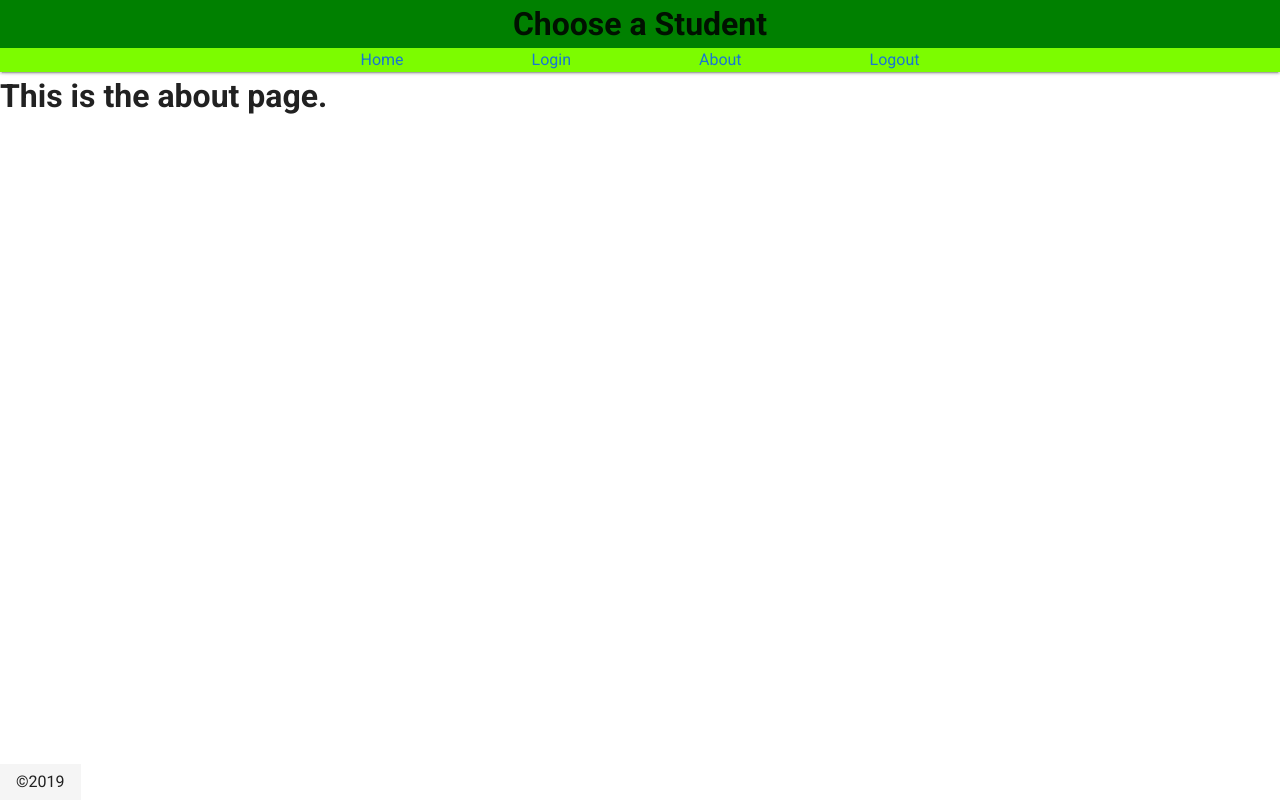
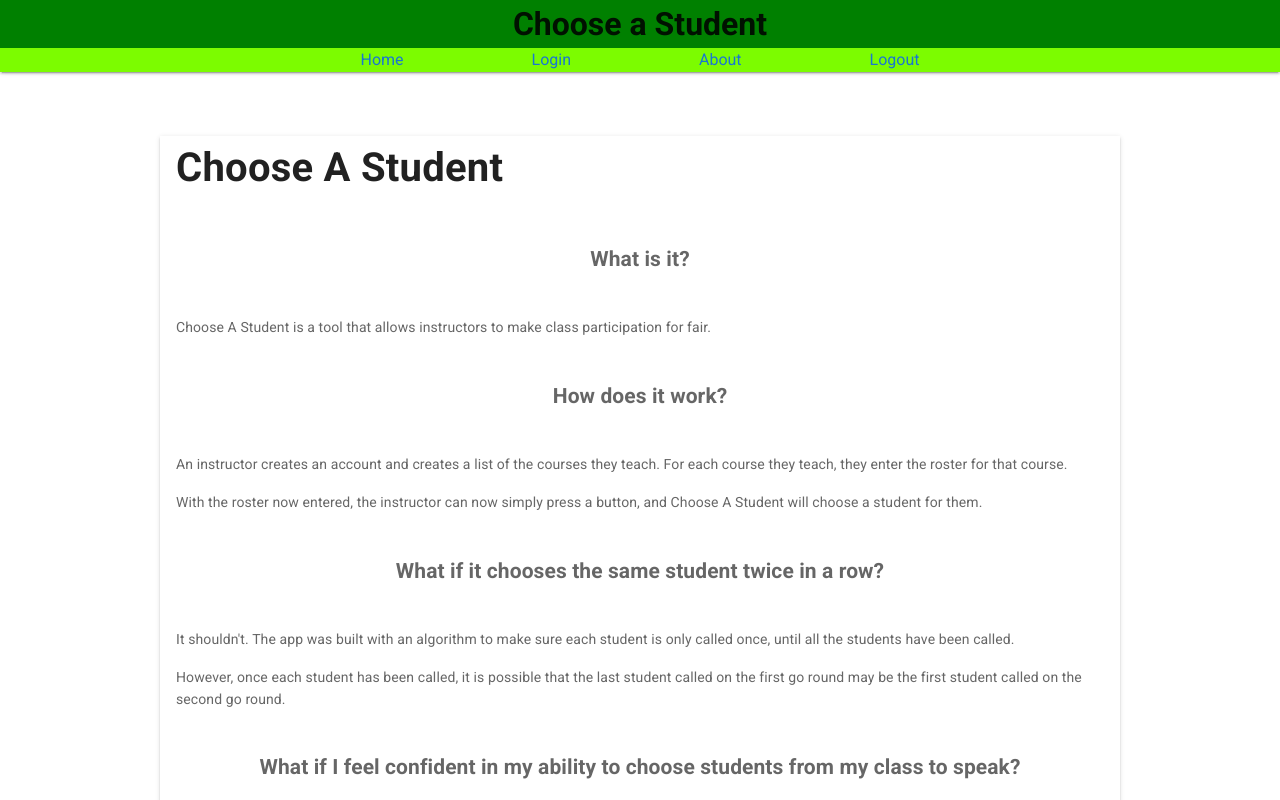
Before and after one commit to Holgermueller/choose-a-cause, a Vue app: page /about in a window 1280 px wide. Shown: the top 800 px of the page. Built offline with nearby package versions, Linux system fonts and the light colour scheme.

Commit message:
worked on about page

```diff
--- a/src/components/layout/Footer.vue
+++ b/src/components/layout/Footer.vue
@@ -1,12 +1,12 @@
 <template>
   <div id="footer">
-    <v-footer>&copy;2019</v-footer>
+    <v-footer>&copy;2019 Holger Mueller</v-footer>
   </div>
 </template>
 
 <style scoped>
 #footer {
-  position: fixed;
+  position: absolute;
   bottom: 0;
 }
 </style>
--- a/src/components/pages/about.vue
+++ b/src/components/pages/about.vue
@@ -1,17 +1,65 @@
 <template>
-    <div>
-        <h1>
-            This is the about page.
-        </h1>
-    </div>
+  <div>
+    <v-card class="about-content" tile>
+      <v-card-title>
+        <h1>Choose A Student</h1>
+      </v-card-title>
+
+      <v-card-text class="faq">
+        <h2 class="question">What is it?</h2>
+        <p
+          class="answer"
+        >Choose A Student is a tool that allows instructors to make class participation for fair.</p>
+
+        <h2 class="question">How does it work?</h2>
+        <p
+          class="answer"
+        >An instructor creates an account and creates a list of the courses they teach. For each course they teach, they enter the roster for that course.</p>
+        <p
+          class="answer"
+        >With the roster now entered, the instructor can now simply press a button, and Choose A Student will choose a student for them.</p>
+
+        <h2 class="question">What if it chooses the same student twice in a row?</h2>
+        <p
+          class="answer"
+        >It shouldn't. The app was built with an algorithm to make sure each student is only called once, until all the students have been called.</p>
+        <p
+          class="answer"
+        >However, once each student has been called, it is possible that the last student called on the first go round may be the first student called on the second go round.</p>
+
+        <h2
+          class="question"
+        >What if I feel confident in my ability to choose students from my class to speak?</h2>
+        <p
+          class="answer"
+        >By all means, keep doing that. You do you. Choose A Student is merely here as an option. It's not meant to change your way of life in any way.</p>
+        <p class="answer">We are not trying to force you to use this in any way.</p>
+      </v-card-text>
+    </v-card>
+  </div>
 </template>
 
 <script>
 export default {
-    name: "About"
-}
+  name: "About"
+};
 </script>
 
 <style scoped>
+.about-content {
+  text-align: center;
+  width: 75%;
+  margin: 5% auto;
+}
+.faq {
+  margin-top: 5%;
+}
 
+.question {
+  margin-top: 5%;
+  margin-bottom: 5%;
+}
+.answer {
+  text-align: left;
+}
 </style>
```
